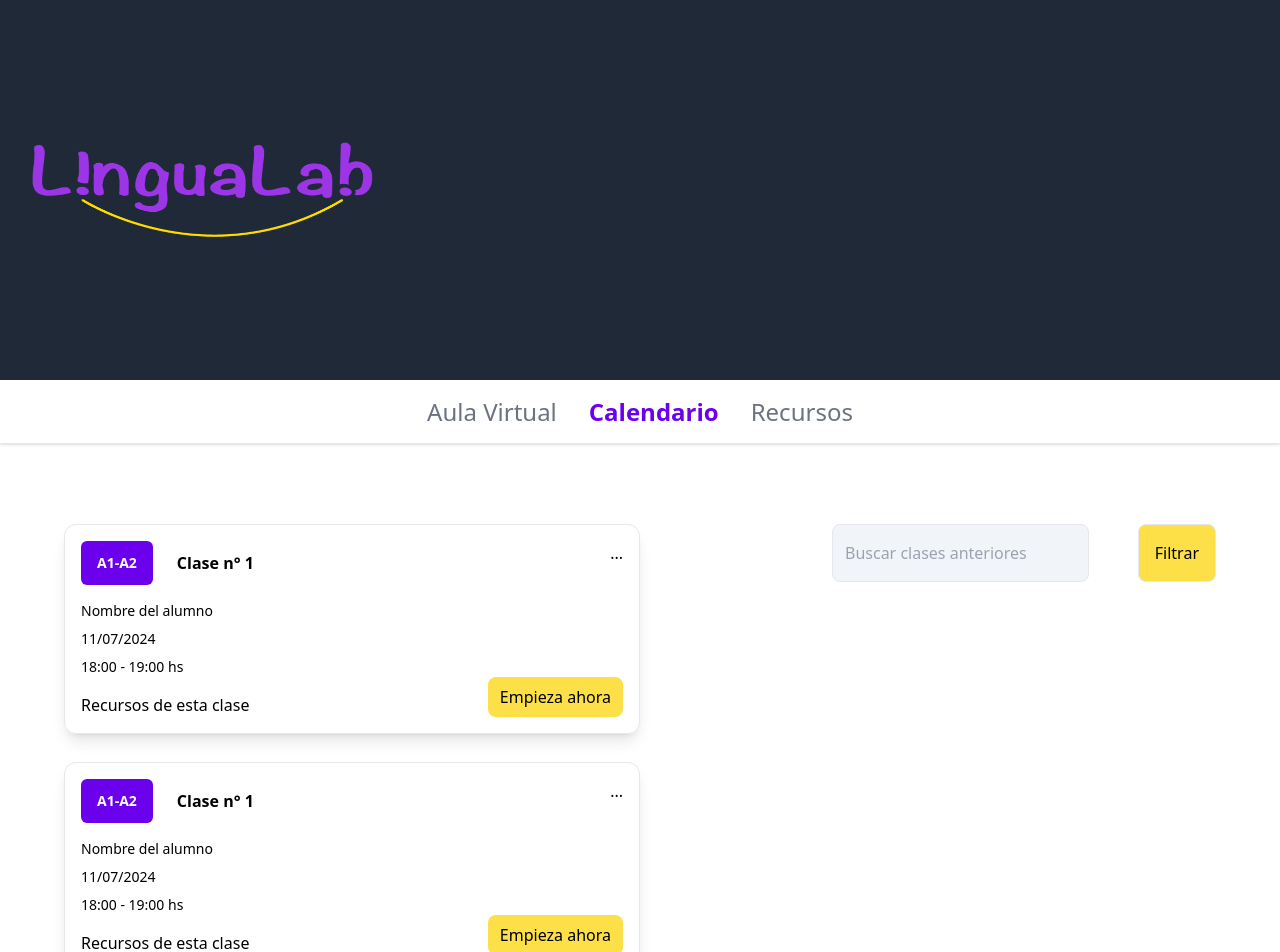
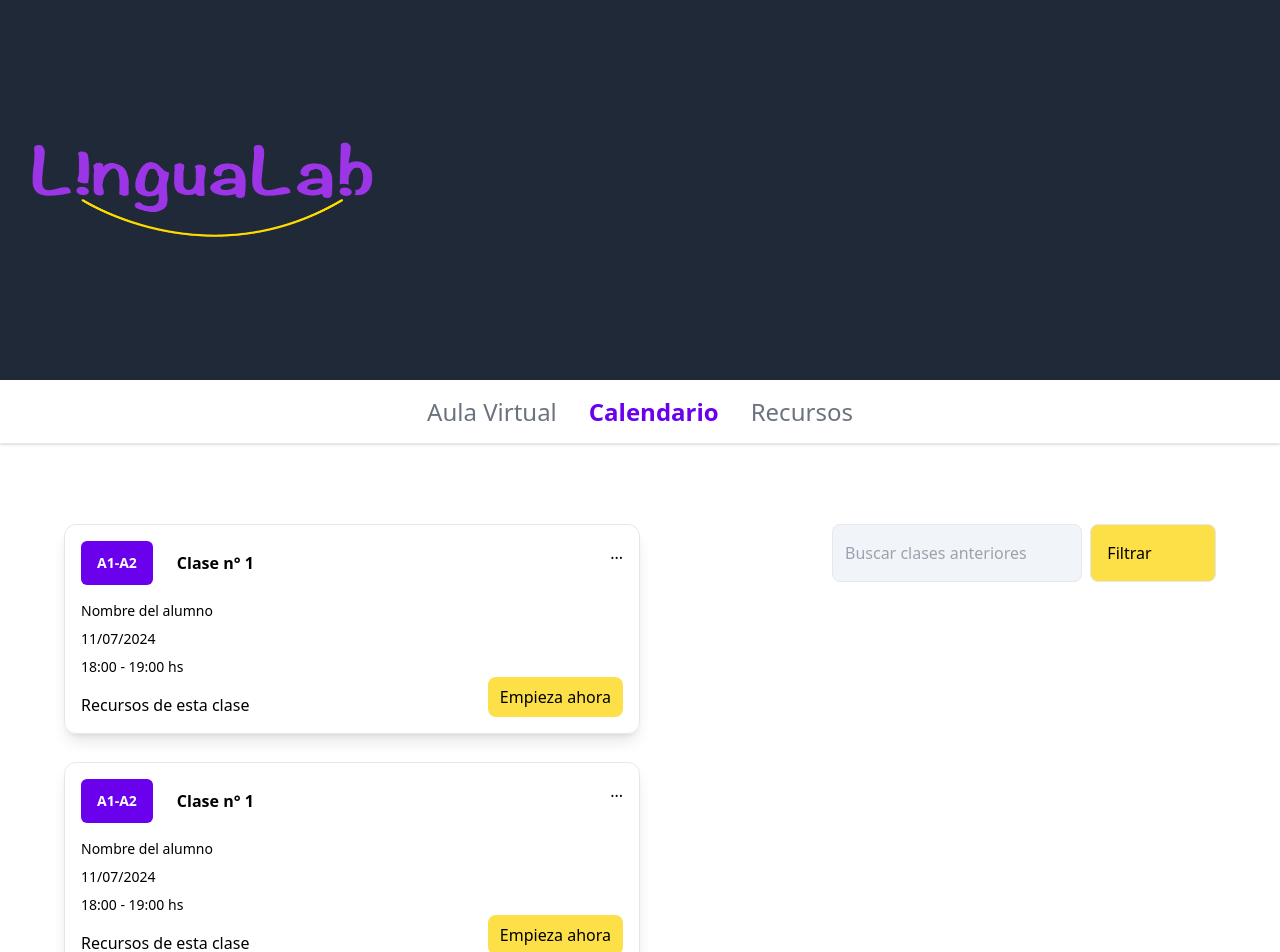
Before and after one commit to FooTalent/Lingualab, a React (Vite) app in the folder client/: page /user/calendario in a window 1280 px wide. Shown: the top 952 px of the page. Built offline with nearby package versions, Linux system fonts and the light colour scheme.

Commit message:
Cambios menores diseño

```diff
--- a/client/src/views/user/DashboardCalendar.jsx
+++ b/client/src/views/user/DashboardCalendar.jsx
@@ -9,15 +9,15 @@ export default function DashboardCalendar() {
         <div className='bg-white'>
             <NavUser />
 
-            <main className='flex flex-wrap justify-between py-5 pt-20 px-16'>
+            <main className='flex flex-wrap justify-between py-20 px-16'>
                 <div className='w-2/4 flex flex-col gap-7'>
                     <ClassList nextClasses={getClases} />
                 </div>
 
-                <aside className='flex flex-col w-96 item-center'>
+                <aside className='flex flex-col w-4/12 item-center'>
                     <div className='flex flex-nowrap justify-between gap-2'>
-                        <input type="search" className='border rounded-lg px-3 py-4 outline-none bg-slate-100 text-gray-400' placeholder='Buscar clases anteriores' />
-                        <button className='flex gap-2 border rounded-lg px-4 py-3 items-center bg-yellow-300'>Filtrar</button>
+                        <input type="search" className='w-8/12 border rounded-lg px-3 py-4 outline-none bg-slate-100 text-gray-400' placeholder='Buscar clases anteriores' />
+                        <button className='w-4/12 flex gap-2 border rounded-lg px-4 py-3 items-center bg-yellow-300'>Filtrar</button>
                     </div>
 
                     <div>
```
